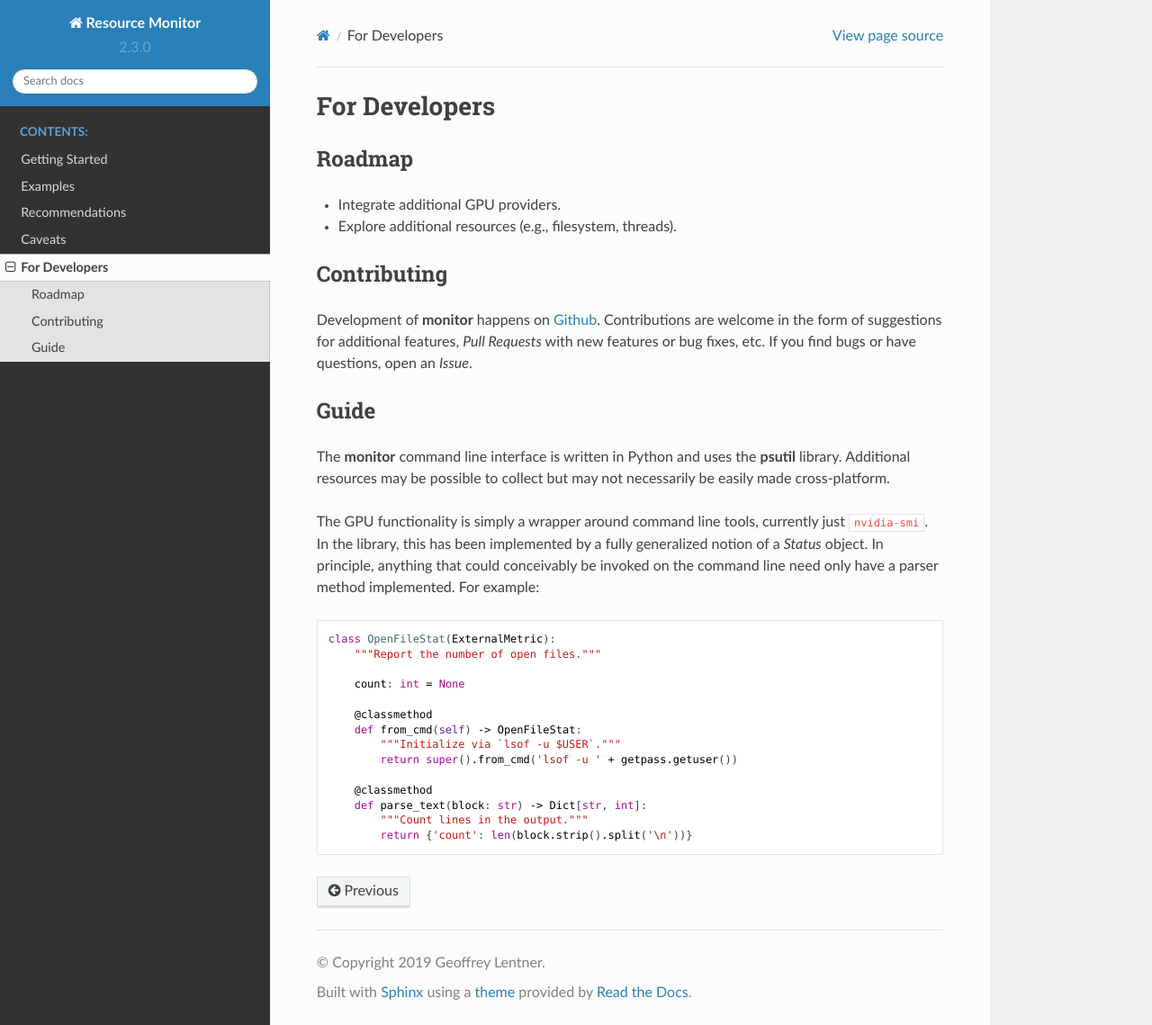
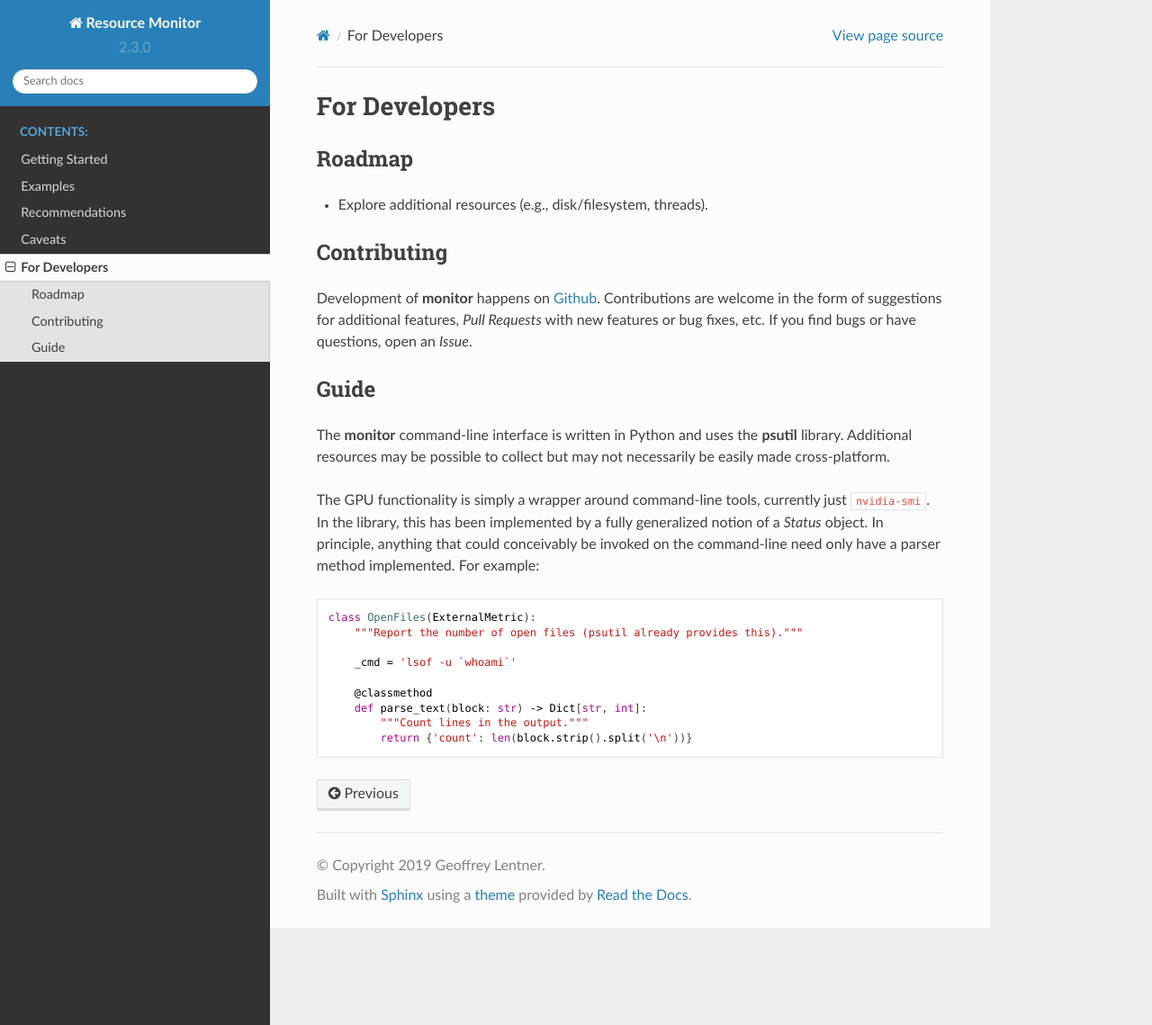
Before and after one commit to glentner/resource-monitor, a Sphinx documentation site: the page built from docs/source/developers.rst, in a window 1280 px wide and 1139 px high. Shown: the whole window at 90% size. Built offline with Sphinx 7.4.7 and the Read the Docs theme 2.0.0, drawn with Linux system fonts in a browser that asks for light colours.

Commit message:
Update docs

```diff
--- a/README.rst
+++ b/README.rst
@@ -37,6 +37,6 @@
 Documentation
 -------------
 
-The command line interface is self-documenting with ``--help``. For detailed usage,
+The command-line interface is self-documenting with ``--help``. For detailed usage,
 see the manual page ``man monitor``. Documentation is also available online at
 `resource-monitor.readthedocs.io <https://resource-monitor.readthedocs.io>`_
--- a/docs/source/caveats.rst
+++ b/docs/source/caveats.rst
@@ -1,14 +1,14 @@
 Caveats
 =======
 
-* **monitor** merely samples data made available by other libraries or command line
+* **monitor** merely samples data made available by other libraries or command-line
   tools. In the case of CPU resources the **psutil** library in Python. In the case of
   GPU resources the output of the ``nvidia-smi`` tool. Metrics are reported with regard
   to the whole system, NOT JUST YOUR APPLICATION.
 
 * For GPU resources, currently only NVIDIA GPUs are supported per ``nvidia-smi``.
   However, code has been included that makes it trivial to support additional resources
-  that report via some command line invocation (i.e., some other GPU provider).
+  that report via some command-line invocation (i.e., some other GPU provider).
 
 * Sampling more frequently than 1 second is an error. The CPU percent utilization is
   a time averaged metric subject to how frequently it is sampled.
--- a/docs/source/developers.rst
+++ b/docs/source/developers.rst
@@ -5,8 +5,7 @@
 Roadmap
 -------
 
-* Integrate additional GPU providers.
-* Explore additional resources (e.g., filesystem, threads).
+* Explore additional resources (e.g., disk/filesystem, threads).
 
 
 Contributing
@@ -21,26 +20,21 @@
 Guide
 -----
 
-The **monitor** command line interface is written in Python and uses the **psutil**
+The **monitor** command-line interface is written in Python and uses the **psutil**
 library. Additional resources may be possible to collect but may not necessarily be
 easily made cross-platform.
 
-The GPU functionality is simply a wrapper around command line tools, currently just
+The GPU functionality is simply a wrapper around command-line tools, currently just
 ``nvidia-smi``. In the library, this has been implemented by a fully generalized notion
 of a *Status* object. In principle, anything that could conceivably be invoked on the
-command line need only have a parser method implemented. For example:
+command-line need only have a parser method implemented. For example:
 
 .. code-block:: python
 
-    class OpenFileStat(ExternalMetric):
-        """Report the number of open files."""
+    class OpenFiles(ExternalMetric):
+        """Report the number of open files (psutil already provides this)."""
 
-        count: int = None
-
-        @classmethod
-        def from_cmd(self) -> OpenFileStat:
-            """Initialize via `lsof -u $USER`."""
-            return super().from_cmd('lsof -u ' + getpass.getuser())
+        _cmd = 'lsof -u `whoami`'
 
         @classmethod
         def parse_text(block: str) -> Dict[str, int]:
--- a/docs/source/getting_started.rst
+++ b/docs/source/getting_started.rst
@@ -22,7 +22,7 @@
 provided at each level. ``monitor --help`` will show the device groups (i.e., cpu/gpu).
 ``monitor <device> --help`` will show available resources for that group.
 
-For complete information including examples at the command line, the manual page can be
+For complete information including examples at the command-line, the manual page can be
 accessed with ``man monitor``.
 
 
```
Also changed, not shown: other parts of docs/source/getting_started.rst (+2 -2 lines), docs/source/manpage.rst (+4 -5 lines), 2 other files.
